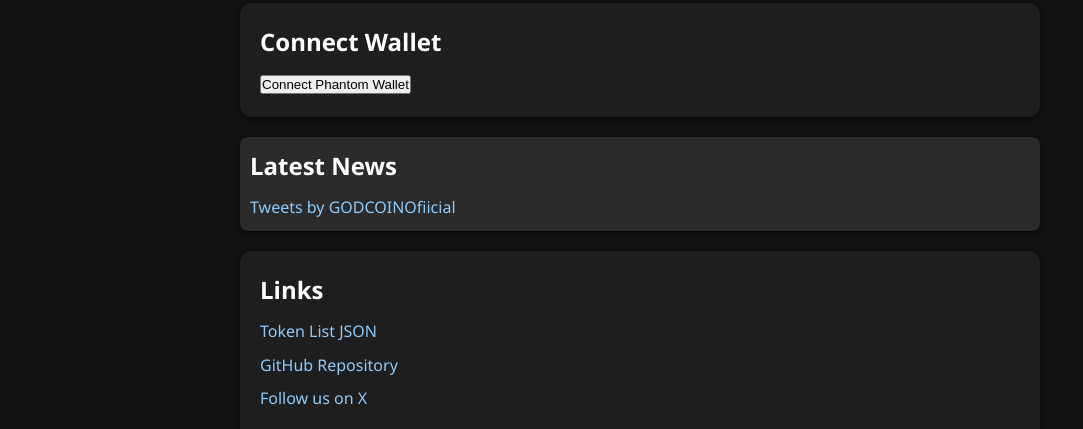
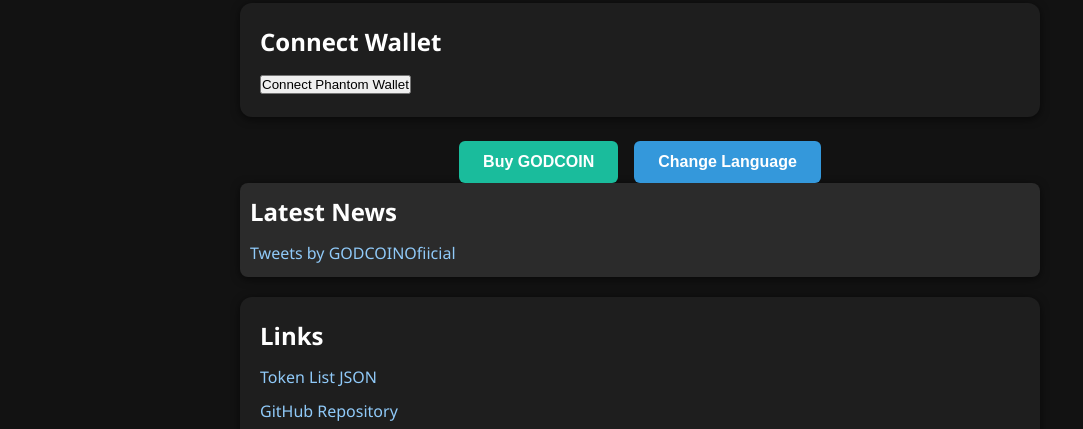
Before and after one commit to antoniog06/godcoin-ecosystem, a website built with Vite: page godcoin-app/docs/index.html in a window 1280 px wide. Shown: the part 3327-3756 px from the top of the page, without its empty margins (0-1083 px from the left). Built offline with nearby package versions, Linux system fonts and the light colour scheme.

Commit message:
Update live site

```diff
--- a/godcoin-app/docs/index.html
+++ b/godcoin-app/docs/index.html
@@ -127,6 +127,44 @@
 </button>
       <noscript><p>Please enable JavaScript to connect your wallet.</p></noscript>
     </section>
+<!-- BUY BUTTON & LANGUAGE SWITCHER -->
+<style>
+  .button-container {
+    display: flex;
+    flex-wrap: wrap;
+    gap: 16px;
+    margin-top: 24px;
+    justify-content: center;
+  }
+  .trade-button, .language-button {
+    padding: 12px 24px;
+    border: none;
+    border-radius: 6px;
+    font-size: 16px;
+    cursor: pointer;
+    font-weight: bold;
+    transition: 0.2s ease;
+  }
+  .trade-button {
+    background-color: #1abc9c;
+    color: white;
+  }
+  .trade-button:hover {
+    background-color: #16a085;
+  }
+  .language-button {
+    background-color: #3498db;
+    color: white;
+  }
+  .language-button:hover {
+    background-color: #2980b9;
+  }
+</style>
+
+<div class="button-container">
+  <button class="trade-button" onclick="window.open('https://jup.ag/swap/SOL-GOD', '_blank')">Buy GODCOIN</button>
+  <button class="language-button" onclick="alert('Language switching will be available soon!')">Change Language</button>
+</div>
 
     <section class="newsfeed">
       <h2>Latest News</h2>
```
